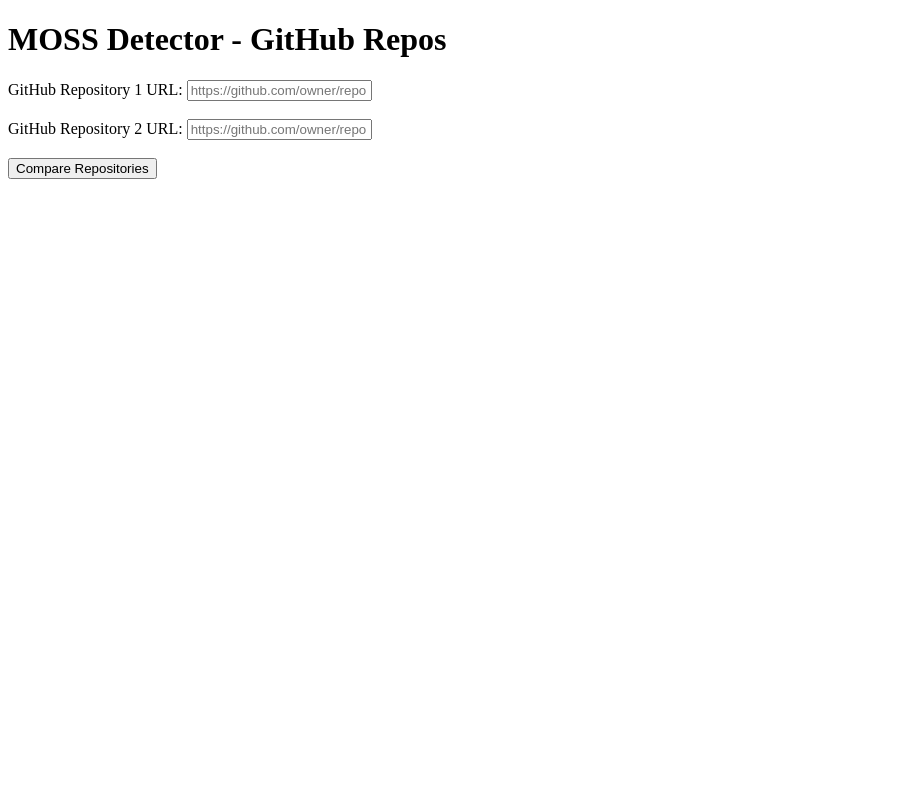
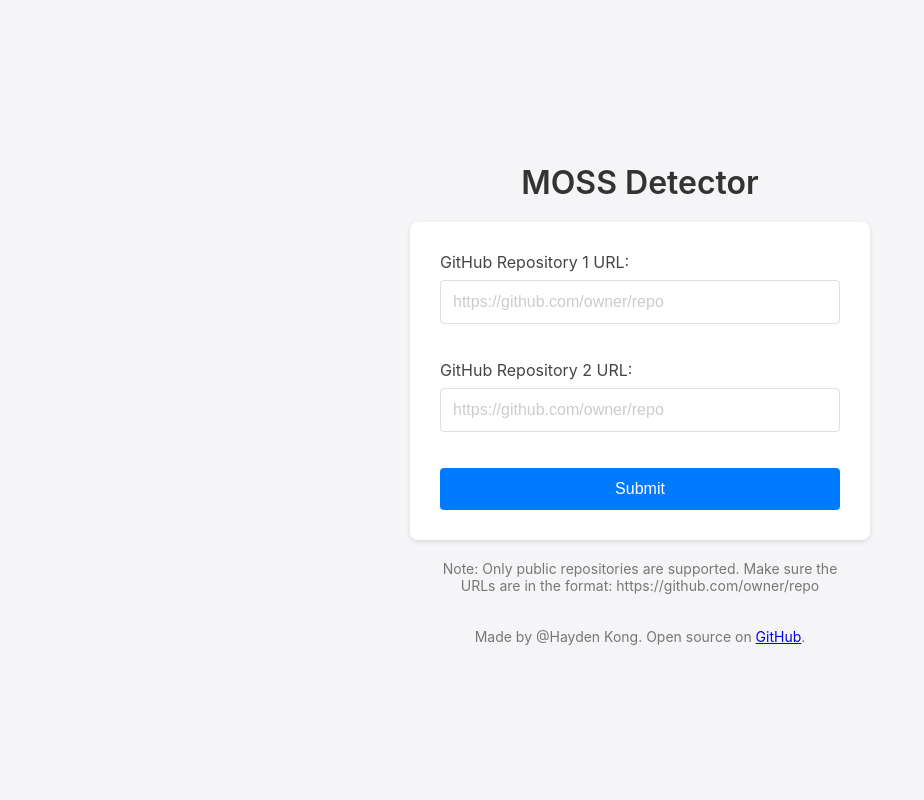
Before and after one commit to haydenkong/hackclub-arcade-reviewstats-bot, a Flask app: template templates/upload.html in a window 1280 px wide. Shown: the whole page, without its empty margins (0-924 px from the left). Run offline with Flask 3, Linux system fonts and the light colour scheme; the template is opened without the code that fills it, so the values that code supplies are empty.

Commit message:
updated ui

```diff
--- a/templates/result.html
+++ b/templates/result.html
@@ -6,5 +6,6 @@
 <body>
     <h1>MOSS Result</h1>
     <p>MOSS Result URL: <a href="{{ moss_url }}" target="_blank">{{ moss_url }}</a></p>
+    <a href="/">Compare another pair of repositories</a>
 </body>
 </html>
--- a/templates/upload.html
+++ b/templates/upload.html
@@ -2,15 +2,104 @@
 <html>
 <head>
     <title>MOSS Detector - GitHub Repos</title>
+    <meta name="viewport" content="width=device-width, initial-scale=1">
+
+    <style>
+        body {
+            font-family: -apple-system, BlinkMacSystemFont, "Segoe UI", Roboto, Oxygen-Sans, Ubuntu, Cantarell, "Helvetica Neue", sans-serif;
+            background-color: #f5f5f7;
+            margin: 0;
+            padding: 0;
+            display: flex;
+            flex-direction: column;
+            align-items: center;
+            justify-content: center;
+            min-height: 100vh;
+        }
+
+        h1 {
+            color: #333;
+            font-weight: 600;
+            margin-bottom: 20px;
+        }
+
+        form {
+            background-color: #fff;
+            border-radius: 8px;
+            padding: 30px;
+            box-shadow: 0 2px 5px rgba(0, 0, 0, 0.1);
+            width: 400px;
+        }
+
+        label {
+            display: block;
+            margin-bottom: 8px;
+            color: #454545;
+        }
+
+        input[type="url"] {
+            width: 100%;
+            padding: 12px;
+            border: 1.5px solid #ddd;
+            border-radius: 4px;
+            box-sizing: border-box;
+            margin-bottom: 16px;
+            font-size: 16px;
+        }
+
+        input[type="url"]:focus {
+            outline: none;
+            border-color: #007bff;
+        }
+
+        input[type="url"]::placeholder {
+            color: #ccc;
+        }
+
+        input[type="url"]:active {
+            outline: none;
+        }
+
+        input[type="submit"] {
+            background-color: #007bff;
+            color: #fff;
+            padding: 12px 20px;
+            border: none;
+            border-radius: 4px;
+            cursor: pointer;
+            font-size: 16px;
+            width: 100%;
+        }
+
+        input[type="submit"]:hover {
+            background-color: #0069d9;
+        }
+
+        p {
+            color: #777;
+            font-size: 14px;
+            margin-top: 20px;
+            text-align: center;
+            max-width: 400px;
+        }
+
+        @media (max-width: 600px) {
+            form {
+                width: 90%;
+            }
+        }
+    </style>
 </head>
 <body>
-    <h1>MOSS Detector - GitHub Repos</h1>
+    <h1>MOSS Detector</h1>
     <form method="POST">
         <label for="repo1">GitHub Repository 1 URL:</label>
         <input type="url" name="repo1" required placeholder="https://github.com/owner/repo"><br><br>
         <label for="repo2">GitHub Repository 2 URL:</label>
         <input type="url" name="repo2" required placeholder="https://github.com/owner/repo"><br><br>
-        <input type="submit" value="Compare Repositories">
+        <input type="submit" value="Submit">
     </form>
+    <p>Note: Only public repositories are supported. Make sure the URLs are in the format: https://github.com/owner/repo</p>
+    <p>Made by @Hayden Kong. Open source on <a href="https://github.com/PixelVerseIT/hackclub-arcade-reviewstats-bot">GitHub</a>.</p>
 </body>
 </html>
```
Also changed, not shown: templates/error.html (+12 -0 lines).
